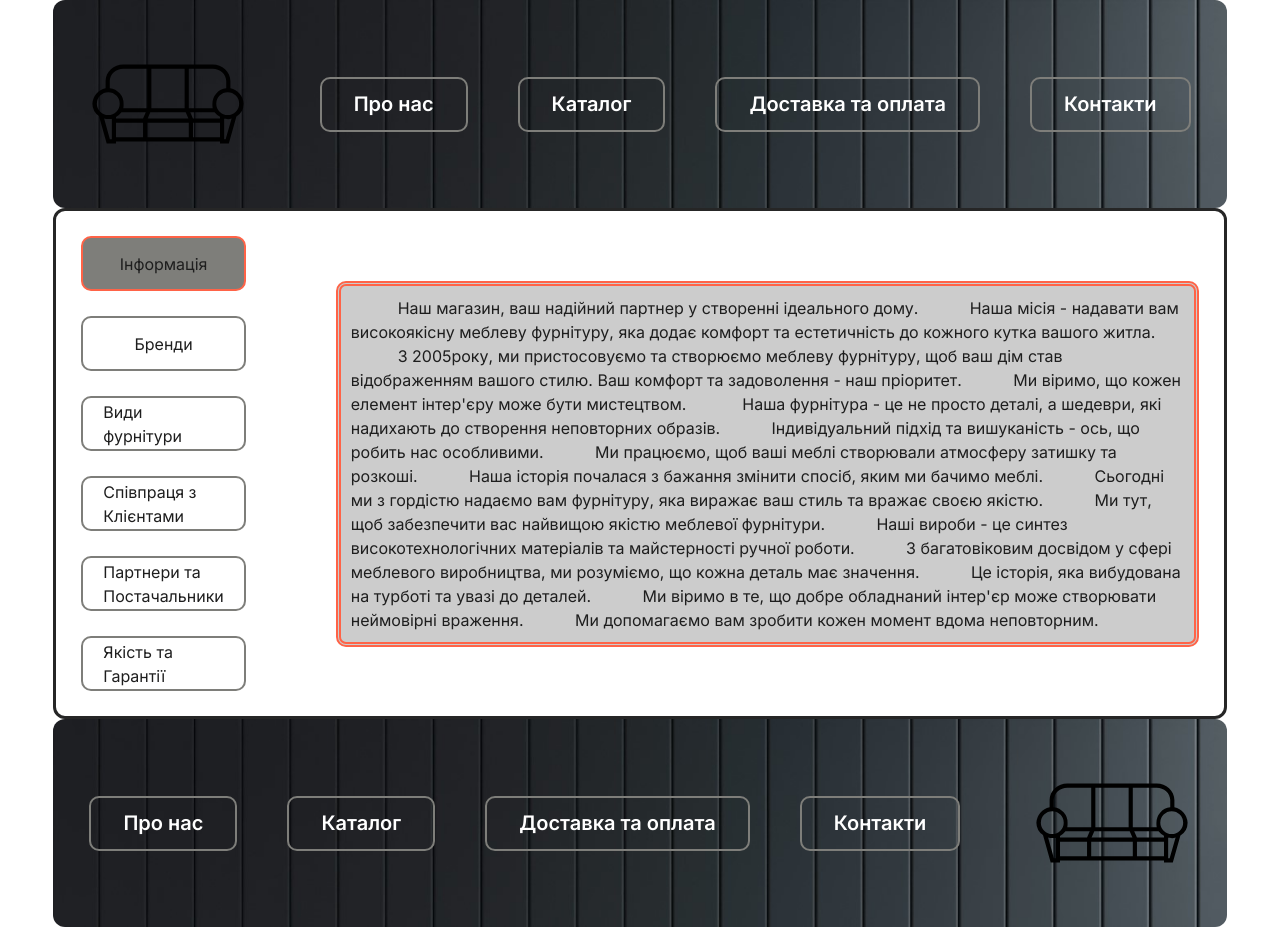
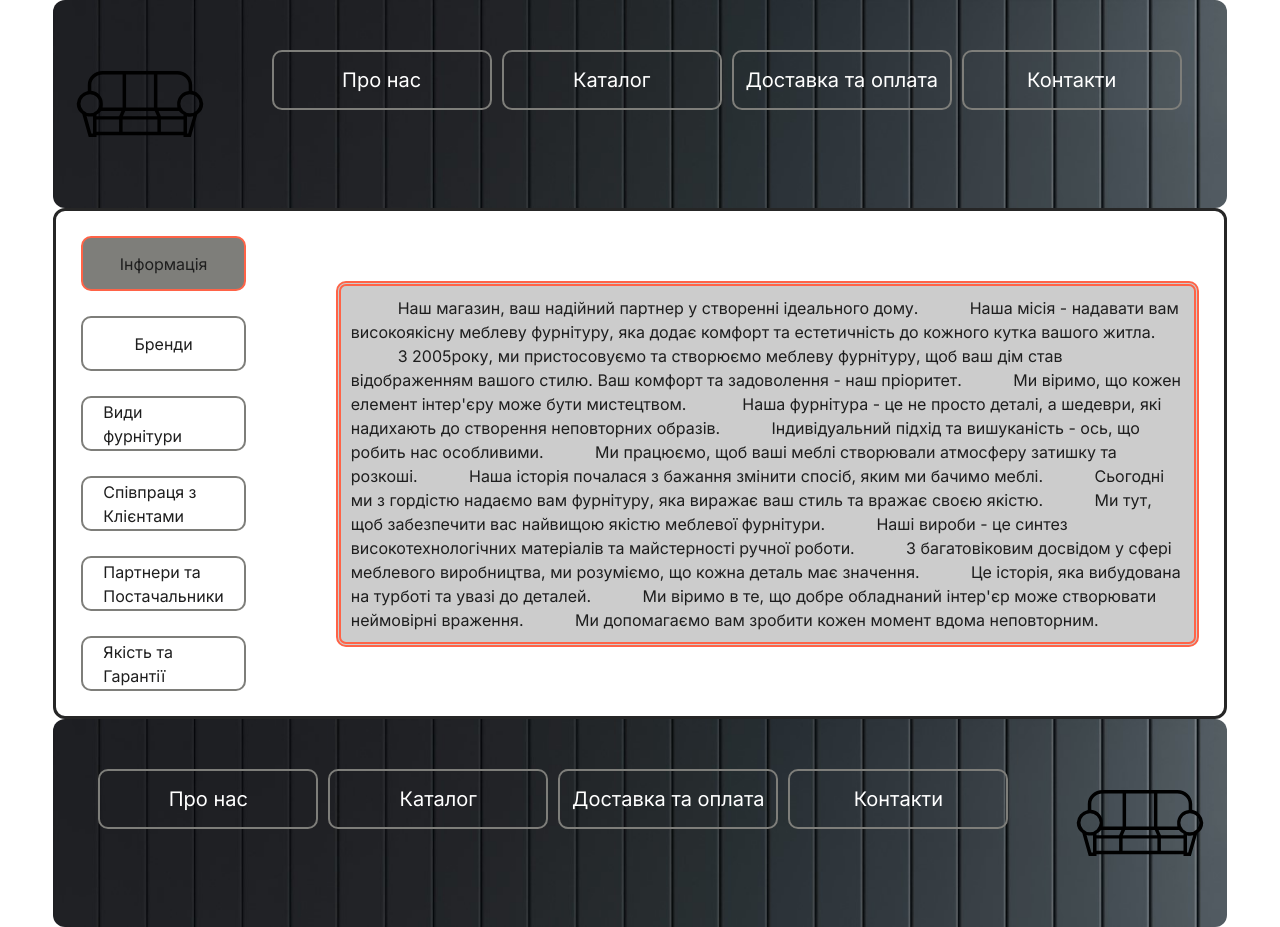
Before and after one commit to agronom99/furniture-next, a Next.js app: page /about_us in a window 1280 px wide. Built offline with nearby package versions, Linux system fonts and the light colour scheme.

Commit message:
2023.12.10  адаптивность хедера

```diff
--- a/app/about_us/page.js
+++ b/app/about_us/page.js
@@ -1,9 +1,14 @@
 "use client";
-import React from "react";
+import React, { useEffect } from "react";
 import Categories from "../components/Categories";
 
 const AboutUs = () => {
   const [categoryId, setCategoryId] = React.useState(0);
+
+  useEffect(() => {
+    // Встановлюємо позицію прокрутки на верх сторінки при завантаженні компонента
+    window.scrollTo(0, 0);
+  }, []); // Порожній масив вказує, що ефект викликається тільки при монтажі та демонтажі компонента
 
   return (
     <div className=" h-auto w-11/12 mx-auto border-neutral-800 border-solid rounded-xl ">
--- a/app/components/Footer.js
+++ b/app/components/Footer.js
@@ -16,7 +16,7 @@ const Footer = () => {
       src={Rectangle}
       priority
     />
-    <div className="z-10 ">
+    <div className="z-10 flex justify-between flex-row-reverse  ">
       <a
         className=""
         href="/"
@@ -32,12 +32,12 @@ const Footer = () => {
           priority
         />
       </a>
-    </div>
+
 
 
        <Navigation value={navigationId}
         onClickNavigation={(i) => setNavigationId(i)}/>
-
+     </div>
 
     </div>
   );
--- a/app/components/Header.js
+++ b/app/components/Header.js
@@ -3,19 +3,21 @@ import React from "react";
 import Image from "next/image";
 import Rectangle from "../../public/Rectangle_1441_h.jpg";
 import Navigation from './Navigation'
+import Link from "next/link";
 
 const Header = () => {
   const [navigationId, setNavigationId] = React.useState();
   return (
-    <div className=" flex flex-col lg:flex-row justify-around relative w-11/12 mx-auto ">
+    <div className=" sticky top-0  w-11/12 mx-auto ">
       <Image
         className="absolute z-0 rounded-xl w-full h-full   "
         alt="Rectangle"
         src={Rectangle}
         priority
       />
+      <div className=" relative flex justify-between">
         <div className="z-10 ">
-        <a
+          <Link
             className=""
             href="/"
             // target="_blank"
@@ -24,16 +26,17 @@ const Header = () => {
             <Image
               src="/furniture_sofa.svg"
               alt="Logo"
-            className=" h-24 md:h-52 w-auto hover:bg-darken-7e rounded-xl"
+              className=" h-52 md:h-52 hover:bg-darken-7e rounded-xl"
               width={200}
               height={200}
               priority
             />
-        </a>
+          </Link>
         </div>
 
          <Navigation  value={navigationId}
           onClickNavigation={(i) => setNavigationId(i)}/>
+      </div>
 
       </div>
   );
--- a/app/components/Navigation.js
+++ b/app/components/Navigation.js
@@ -1,7 +1,7 @@
 import React from "react";
 import Link from "next/link";
 
-const Navigation = ({value,onClickNavigation}) => {
+const Navigation = ({ value, onClickNavigation }) => {
   const navigations = [
     {
       name: "Про нас",
@@ -22,17 +22,17 @@ const Navigation = ({value,onClickNavigation}) => {
   ];
 
   return (
-    <div className="navigation flex flex-col sm:flex-row text-center items-center z-10 text-white ">
-      {navigations.map((navigationName, i) =>(
-      <Link href={navigationName.path}
+    <div className="navigation h-40 flex flex-col mx-10 md:flex-row md:items-center z-10 ">
+      {navigations.map((navigationName, i) => (
+        <Link
+          href={navigationName.path}
           key={i}
-       onClick={() => onClickNavigation(i)} rel="noopener noreferrer"
-       className={value === i ? "active" : ""}>
-
-       <div className="hover:bg-darken-7e rounded-xl">
-          <h2
-            className={` text-sm md:text-xl font-semibold m-1 md:m-3 `}
+          onClick={() => onClickNavigation(i)}
+          rel="noopener noreferrer"
+          className={value === i ? "active" : ""}
         >
+          <div className="hover:bg-darken-7e rounded-xl text-white">
+            <h2 className={` text-xs lg:text-xl  `}>
               {navigationName.name}
             </h2>
           </div>
--- a/app/components/Pagination/index.js
+++ b/app/components/Pagination/index.js
@@ -1,17 +1,16 @@
-import React from "react";
+// components/Pagination/index.js
 import ReactPaginate from "react-paginate";
-
 import styles from "./Pagination.module.scss";
 
-const Pagination = ({ onChangePage }) => {
+const Pagination = ({ pageCount, onChangePage }) => {
   return (
     <ReactPaginate
       className={styles.root}
       breakLabel="..."
       nextLabel=">"
-      onPageChange={(event) => onChangePage(event.selected + 1)}
+      onPageChange={(event) => onChangePage(event.selected)}
       pageRangeDisplayed={4}
-      pageCount={3}
+      pageCount={pageCount}
       previousLabel="<"
       renderOnZeroPageCount={null}
     />
--- a/app/contacts/page.js
+++ b/app/contacts/page.js
@@ -1,21 +1,28 @@
-import React from "react";
+"use client"
+
+import React, { useEffect } from "react";
 
 const Contacts = () => {
   const Maps =
     "https://www.google.com/maps/embed?pb=!1m14!1m12!1m3!1d1670.1774519460312!2d28.428423422279476!3d49.21179728323348!2m3!1f0!2f0!3f0!3m2!1i1024!2i768!4f13.1!5e1!3m2!1suk!2sua!4v1701099931833!5m2!1suk!2sua";
+
+  useEffect(() => {
+    // Встановлюємо позицію прокрутки на верх сторінки при завантаженні компонента
+    window.scrollTo(0, 0);
+  }, []); // Порожній масив вказує, що ефект викликається тільки при монтажі та демонтажі компонента
+
   return (
-    <div className=" flex items-center justify-center flex-col sm:flex-row w-11/12 mx-auto  border-neutral-800 border-solid rounded-xl">
+    <div className="flex items-center justify-center flex-col sm:flex-row w-11/12 mx-auto border-neutral-800 border-solid rounded-xl">
       <iframe
-        className=" m-10 rounded-2xl sm:w-[550px] "
+        className="m-10 rounded-2xl sm:w-[550px]"
         width={300}
         height={400}
         title="map"
         src={Maps}
       ></iframe>
-      <div className=" flex flex-col items-center justify-center w-1/2 text-3xl">
-        <h2>Зворотній зв язок:</h2>
-        <h3>Заявки приймаємо цілодобово!
-</h3>
+      <div className="flex flex-col items-center justify-center w-1/2 text-3xl">
+        <h2>Зворотній зв`язок:</h2>
+        <h3>Заявки приймаємо цілодобово!</h3>
       </div>
     </div>
   );
--- a/app/styles/_navigation.scss
+++ b/app/styles/_navigation.scss
@@ -1,27 +1,38 @@
 .navigation {
   a {
-      margin: 25px;
-      padding: 20px;
+    margin: 5px;
+    padding: 10px;
     cursor: pointer;
-      height: 55px;
+    height: 30px;
+    width: 150px;
     border: 2px var(--darken) solid;
     border-radius: 10px;
     display: flex;
     align-items: center;
     justify-content: center;
 
-    //   &:hover {
-    //     background-color: var(--darken);
-    //   }
-
-    //   &:active {
-    //     background-color: var(--darken);
-    //   }
-
     &.active {
-        color: var(--accent) ;
-        // border-color: var(--accent);
+      color: var(--accent);
       background-color: var(--darken);
     }
   }
 }
+
+@media (min-width: 760px) {
+  .navigation {
+    a {
+      height: 60px;
+      width: 100px;
+    }
+  }
+}
+
+@media (min-width: 1020px) {
+  .navigation {
+    a {
+      height: 60px;
+      width: 220px;
+      ;
+    }
+  }
+}
```
Also changed, not shown: app/catalogue/page.jsx (+44 -26 lines), app/components/Pagination/Pagination.module.scss (+4 -4 lines). Lines whose indentation alone changed are shown as unchanged.
